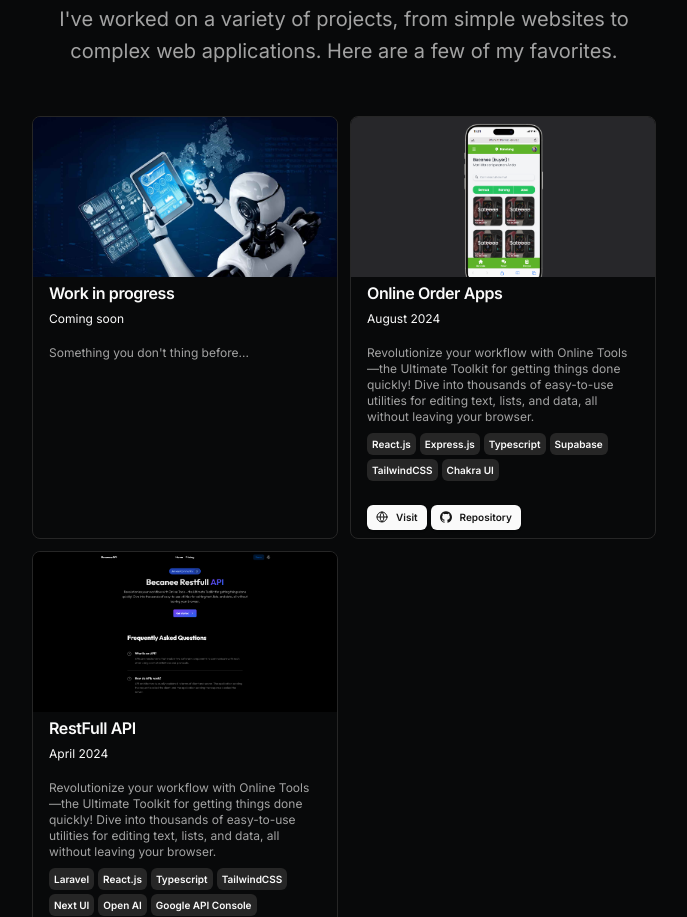
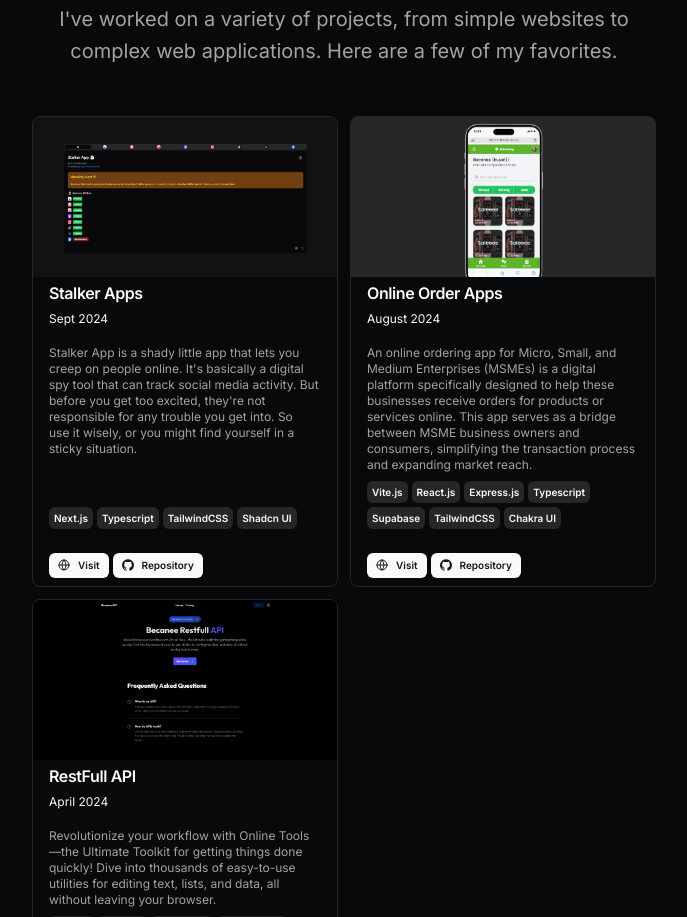
Before and after one commit to becanee/becanee, a Next.js app: page / in a window 1280 px wide. Shown: the part 1202-2119 px from the top of the page, without its empty margins (296-983 px from the left). Built offline with nearby package versions, Linux system fonts and the light colour scheme.

Commit message:
add new project

```diff
--- a/src/data/resume.tsx
+++ b/src/data/resume.tsx
@@ -5,8 +5,8 @@ export const DATA = {
   name: "Bécanee",
   initials: "Bé",
   url: "https://dillion.io",
-  location: "San Francisco, CA",
-  locationLink: "https://www.google.com/maps/place/sanfrancisco",
+  location: "Jakarta, ID",
+  locationLink: "https://www.google.com/maps/place/jakarta",
   description:
     "I'm Rama Aditya as Bécanee. Freelancer turned Corporate Software Engineer. I love building things from scratch and helping people better.",
   summary:
@@ -129,21 +129,31 @@ export const DATA = {
   ],
   projects: [
     {
-      title: "Work in progress",
-      href: "#!",
-      dates: "Coming soon",
+      title: "Stalker Apps",
+      href: "https://stalker-app.vercel.app",
+      dates: "Sept 2024",
       active: true,
-      description: "Something you don't thing before...",
+      description:
+        "Stalker App is a shady little app that lets you creep on people online. It's basically a digital spy tool that can track social media activity. But before you get too excited, they're not responsible for any trouble you get into. So use it wisely, or you might find yourself in a sticky situation.",
       technologies: [
+        "Next.js",
+        "Typescript",
+        "TailwindCSS",
+        "Shadcn UI",
       ],
       links: [
-        // {
-        //   type: "Website",
-        //   href: "https://api.becanee.com",
-        //   icon: <Icons.globe className="size-3" />,
-        // },
+        {
+          type: "Visit",
+          href: "https://stalker-app.vercel.app",
+          icon: <Icons.globe className="size-3" />,
+        },
+        {
+          type: "Repository",
+          href: "https://github.com/becanee/stalker-apps",
+          icon: <Icons.github className="size-3" />,
+        },
       ],
-      image: "/works/soon.jpg",
+      image: "/works/becanee-stalker-app.png",
       video: "",
     },
     {
@@ -152,8 +162,9 @@ export const DATA = {
       dates: "August 2024",
       active: true,
       description:
-        "Revolutionize your workflow with Online Tools—the Ultimate Toolkit for getting things done quickly! Dive into thousands of easy-to-use utilities for editing text, lists, and data, all without leaving your browser.",
+        "An online ordering app for Micro, Small, and Medium Enterprises (MSMEs) is a digital platform specifically designed to help these businesses receive orders for products or services online. This app serves as a bridge between MSME business owners and consumers, simplifying the transaction process and expanding market reach.",
       technologies: [
+        "Vite.js",
         "React.js",
         "Express.js",
         "Typescript",
```
Also changed, not shown: public/works/becanee-stalker-app.png (added).
